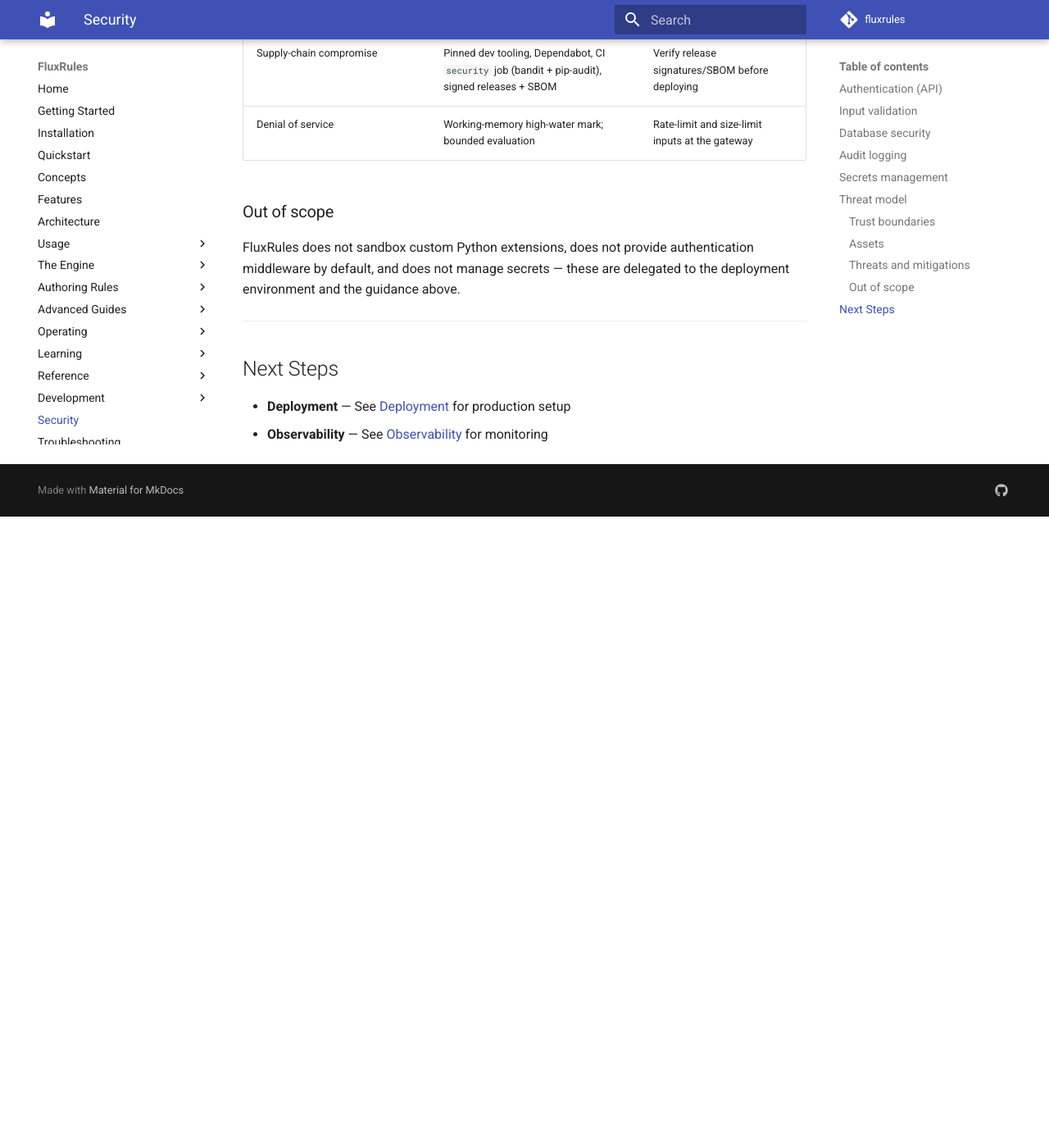
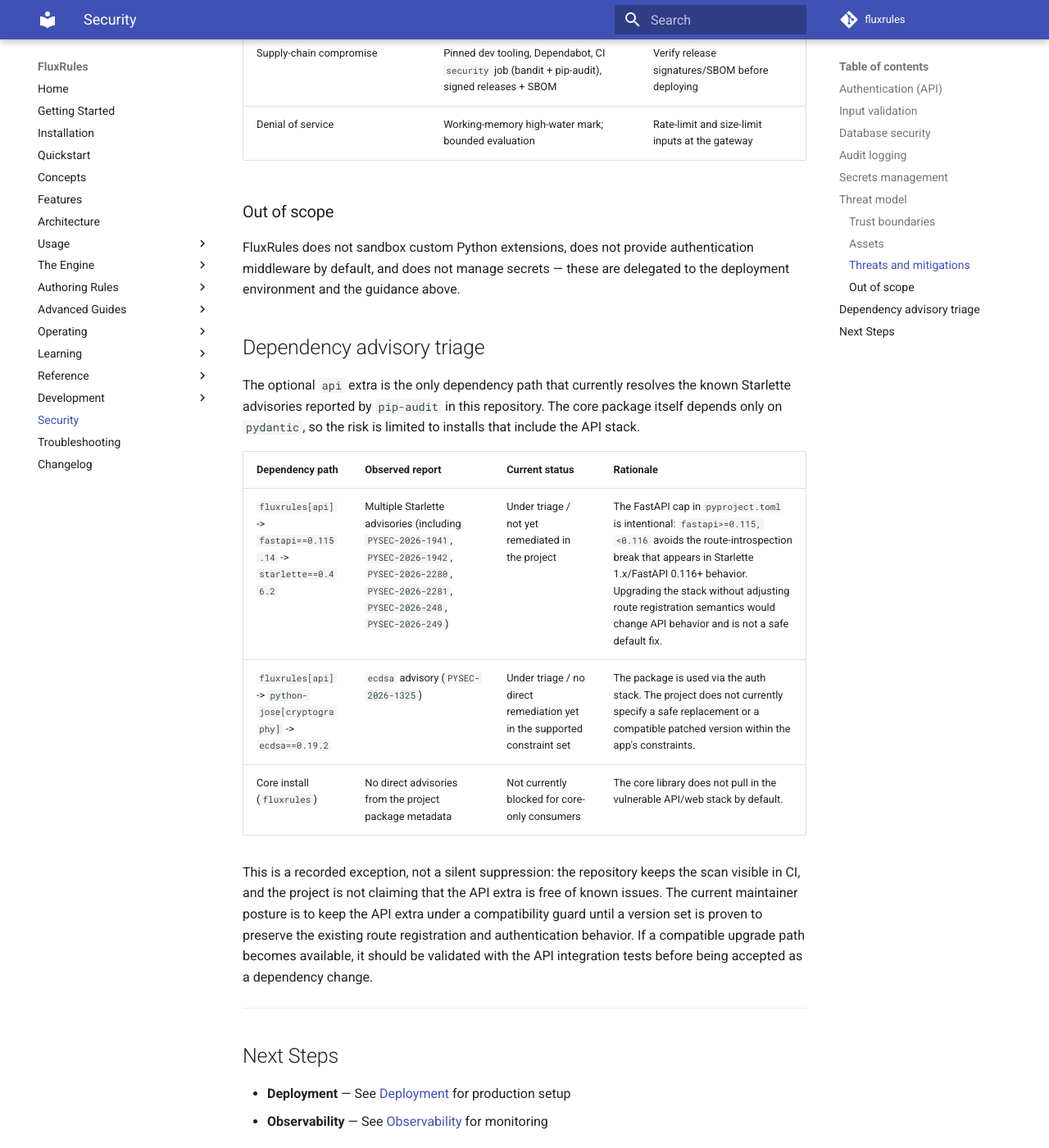
Before and after one commit to saurabh2mishra/fluxrules, an MkDocs documentation site: the page built from docs/security.md, in a window 1280 px wide and 1400 px high, scrolled down 3201 px. Shown: the whole window at 82% size. Built offline with MkDocs 1.6.1 and Material for MkDocs 9.7.7, drawn with Linux system fonts in a browser that asks for light colours; comment, search, counter and statistics services are not loaded; before the commit the page ends 3831 px from its top, so only the background shows below that.

Commit message:
Add CI workflow gates and dependency triage notes

```diff
--- a/docs/security.md
+++ b/docs/security.md
@@ -133,6 +133,27 @@
 authentication middleware by default, and does not manage secrets — these are
 delegated to the deployment environment and the guidance above.
 
+## Dependency advisory triage
+
+The optional `api` extra is the only dependency path that currently resolves the
+known Starlette advisories reported by `pip-audit` in this repository. The core
+package itself depends only on `pydantic`, so the risk is limited to installs
+that include the API stack.
+
+| Dependency path | Observed report | Current status | Rationale |
+|---|---|---|---|
+| `fluxrules[api]` -> `fastapi==0.115.14` -> `starlette==0.46.2` | Multiple Starlette advisories (including `PYSEC-2026-1941`, `PYSEC-2026-1942`, `PYSEC-2026-2280`, `PYSEC-2026-2281`, `PYSEC-2026-248`, `PYSEC-2026-249`) | Under triage / not yet remediated in the project | The FastAPI cap in `pyproject.toml` is intentional: `fastapi>=0.115,<0.116` avoids the route-introspection break that appears in Starlette 1.x/FastAPI 0.116+ behavior. Upgrading the stack without adjusting route registration semantics would change API behavior and is not a safe default fix. |
+| `fluxrules[api]` -> `python-jose[cryptography]` -> `ecdsa==0.19.2` | `ecdsa` advisory (`PYSEC-2026-1325`) | Under triage / no direct remediation yet in the supported constraint set | The package is used via the auth stack. The project does not currently specify a safe replacement or a compatible patched version within the app's constraints. |
+| Core install (`fluxrules`) | No direct advisories from the project package metadata | Not currently blocked for core-only consumers | The core library does not pull in the vulnerable API/web stack by default. |
+
+This is a recorded exception, not a silent suppression: the repository keeps the
+scan visible in CI, and the project is not claiming that the API extra is free of
+known issues. The current maintainer posture is to keep the API extra under a
+compatibility guard until a version set is proven to preserve the existing route
+registration and authentication behavior. If a compatible upgrade path becomes
+available, it should be validated with the API integration tests before being
+accepted as a dependency change.
+
 ---
 
 ## Next Steps
```
Also changed, not shown: SECURITY.md (+6 -0 lines), .github/agents/fluxrules-readiness-reviewer.agent.md (added), .github/agents/fluxrules-readiness-task-executor.agent.md (added), .github/agents/fluxrules-readiness-task-planner.agent.md (added), 3 other files.
